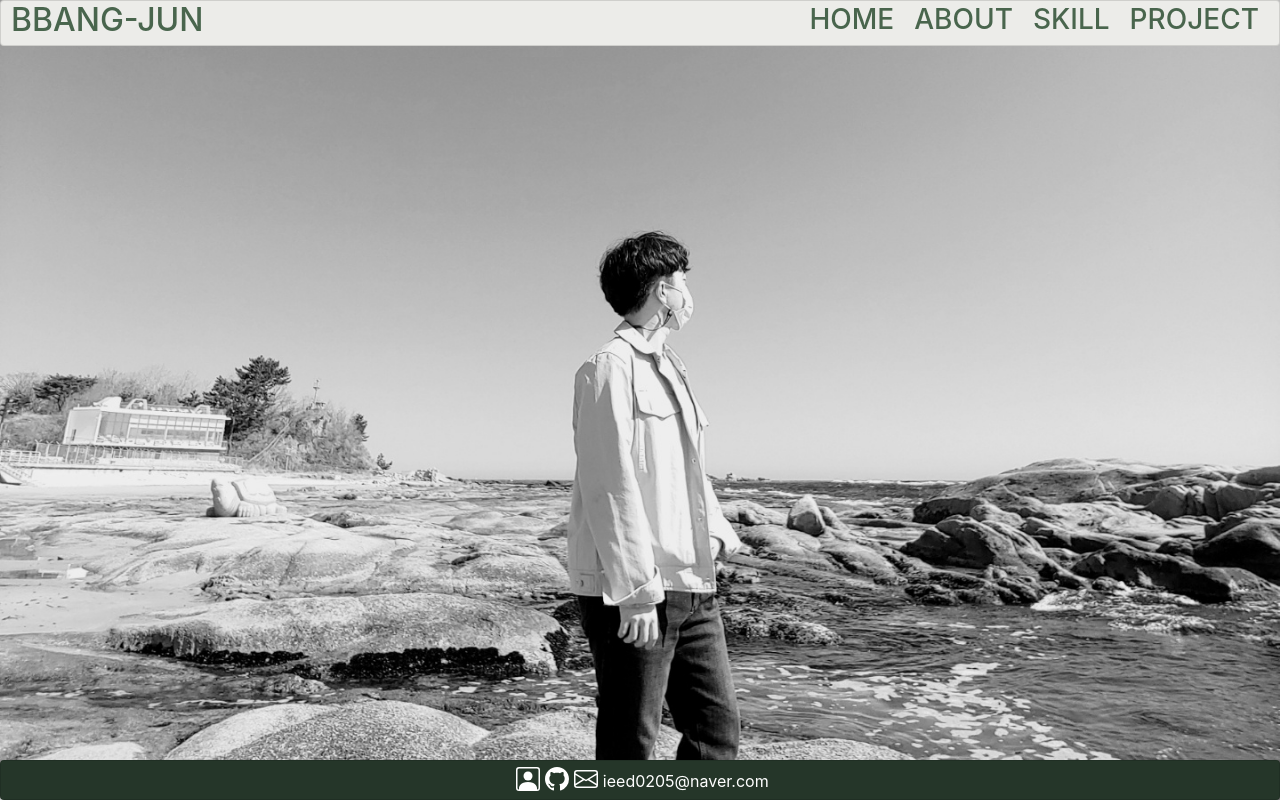
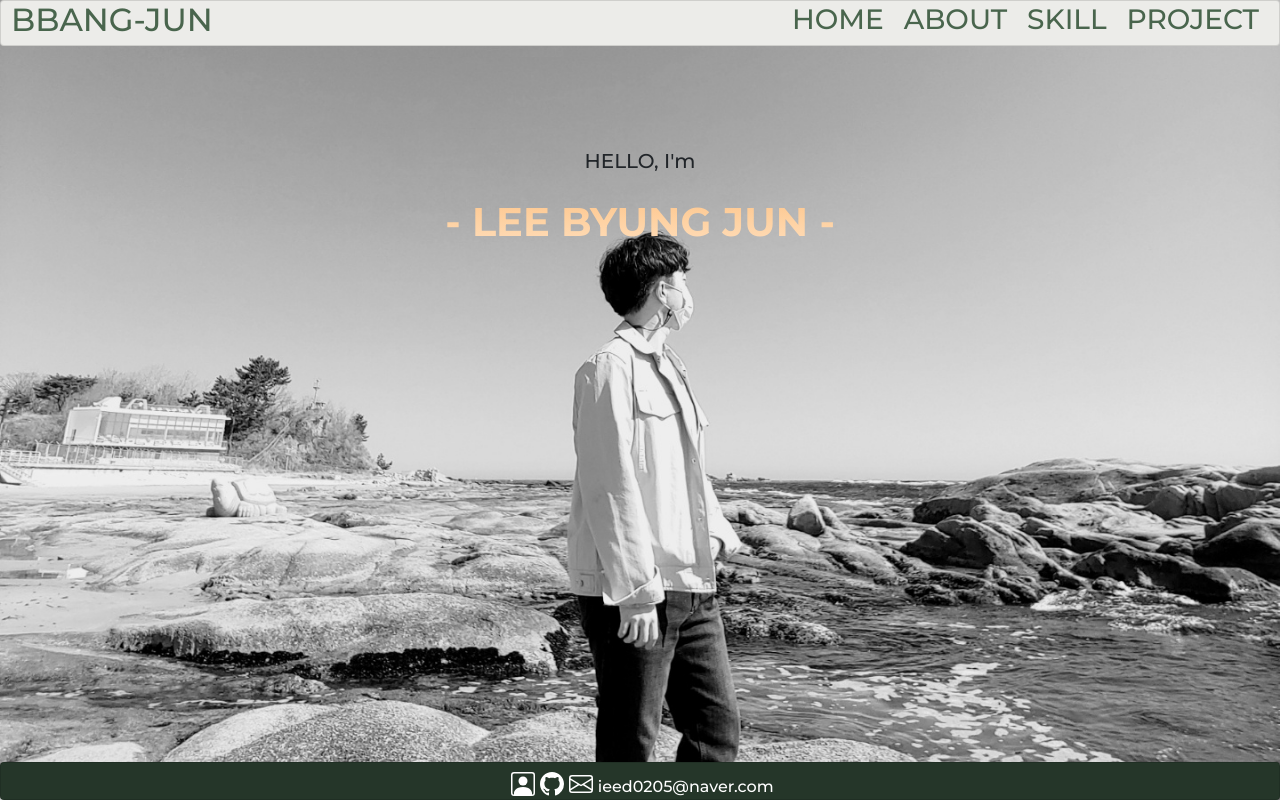
Before and after one commit to 2ByungJun/NuxtJS_demo, a Nuxt app: page / in a window 1280 px wide. Shown: the top 800 px of the page. Built offline with nearby package versions, Linux system fonts and the light colour scheme.

Commit message:
5) Home 구글폰트 및 문구 적용

```diff
--- a/components/TheFooter.vue
+++ b/components/TheFooter.vue
@@ -67,13 +67,15 @@ export default {
 
 svg{
     margin-left: 5px;
+    margin-top: 9px;
 }
 
 .footer {
     position: fixed;
-    height: 5%;
+    height: auto;
+    bottom: 0;
     left: 0;
-    bottom: 0;
+    right: 0;
     width: 100%;
     background-color: #253629;
     color: white;
--- a/pages/index.vue
+++ b/pages/index.vue
@@ -24,6 +24,24 @@ export default {
 </script>
 
 <style>
+@import url('https://fonts.googleapis.com/css2?family=Montserrat:ital,wght@0,500;0,700;1,400&display=swap');
+
+html, body {
+  font-family: 'Montserrat', sans-serif;
+}
+
+.regular {
+  font-weight: 400;
+}
+
+.medium {
+  font-weight: 500;
+}
+
+.bold {
+  font-weight: 700;
+}
+
 .areaDiv {
   width: 100%;
   height: 900px;
--- a/pages/view/Home.vue
+++ b/pages/view/Home.vue
@@ -1,5 +1,14 @@
 <template>
-    <div class="areaDiv home"></div>
+    <div class="areaDiv home">
+        <div class="subContext">
+            <p class="medium">HELLO, I'm</p>
+        </div>
+        <div class="mainContext">
+            <p class="bold">- LEE BYUNG JUN -</p>
+        </div>
+
+
+    </div>
 </template>
 
 <style scoped>
@@ -8,5 +17,18 @@
     height: 900px;
     background-image: url('../../assets/img/lbj_back.jpg'); /** 포트폴리오용 이미지가 들어갈 자리 */
     background-size: cover;
+    text-align: center;
+}
+
+.mainContext{
+    font-size: 40px;
+    background: linear-gradient(to bottom, #FDC488, #FFE0BF);
+    -webkit-background-clip: text;
+    -webkit-text-fill-color: transparent;
+}
+
+.subContext{
+    margin-top: 100px;
+    font-size: 20px
 }
 </style>
```
